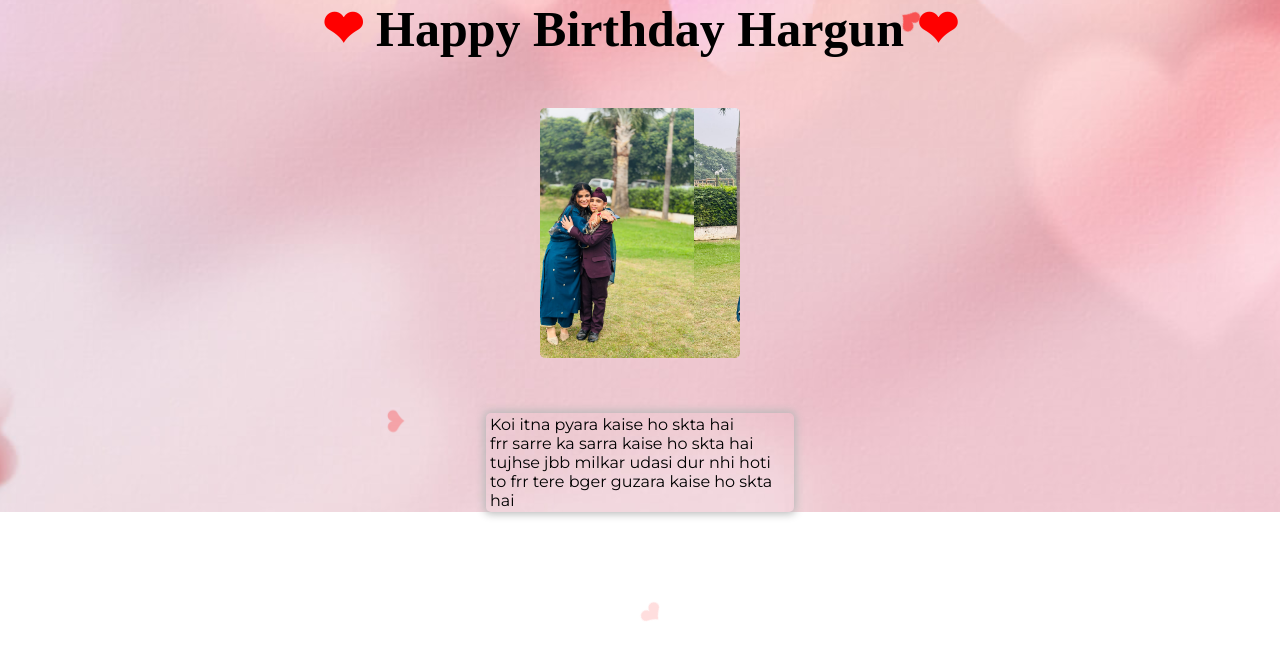
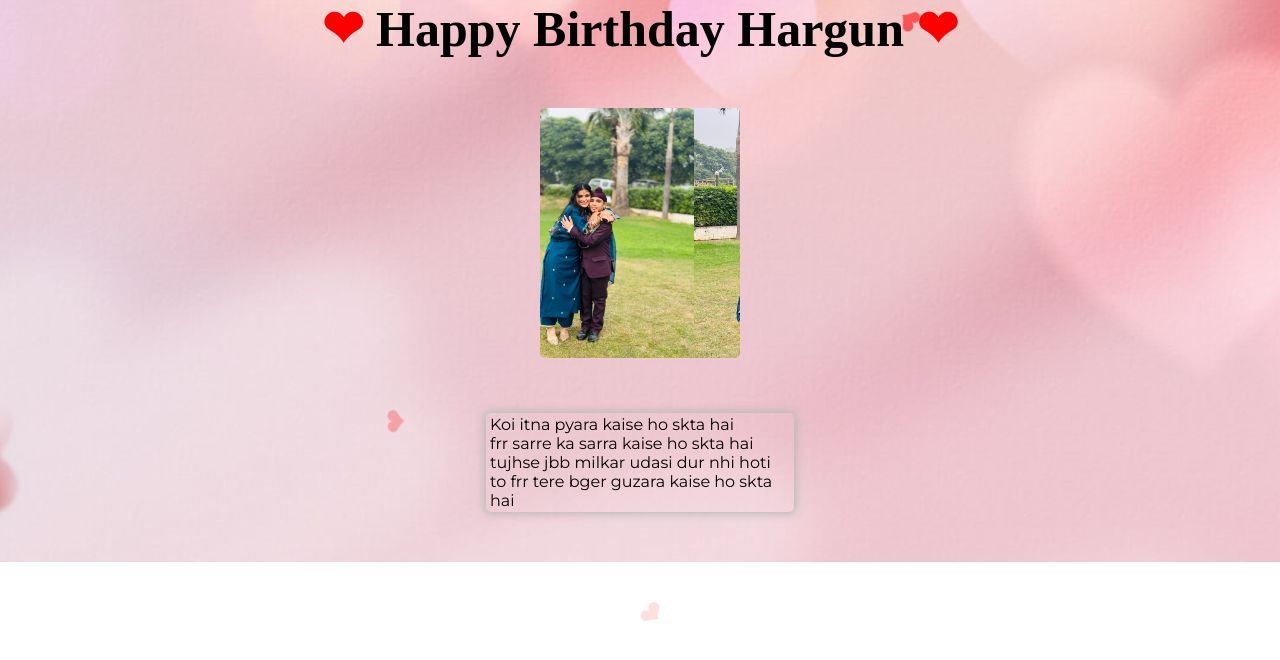
Before and after one commit to Ankush-Arora-0/hargunBdy, a React (Vite) app: page / in a window 1280 px wide. Shown: the top 660 px of the page. Built offline with nearby package versions, Linux system fonts and the light colour scheme; a web font is replaced by a local one.

Commit message:
Update App.css

```diff
--- a/src/App.css
+++ b/src/App.css
@@ -23,6 +23,7 @@ body{
   height: 100%;
   top: 0px;
   left: 0px;
+  padding-bottom: 40px;
 }
 .main::before{
   position: absolute;
@@ -73,7 +74,7 @@ body{
   padding: 2px 4px;
   box-shadow: 0px 0px 8px 2px #b9b9b9;
   border-radius: 5px ;
-  margin-bottom: 50px;
+
 }
 /* .hrts{
   position: absolute;
```
